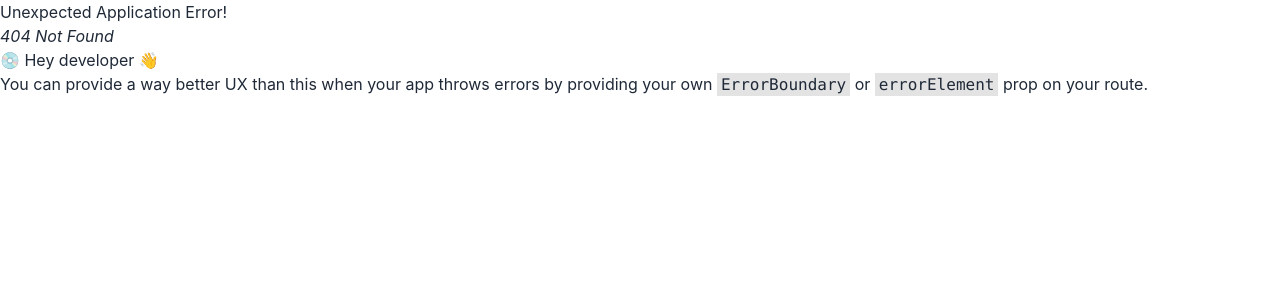
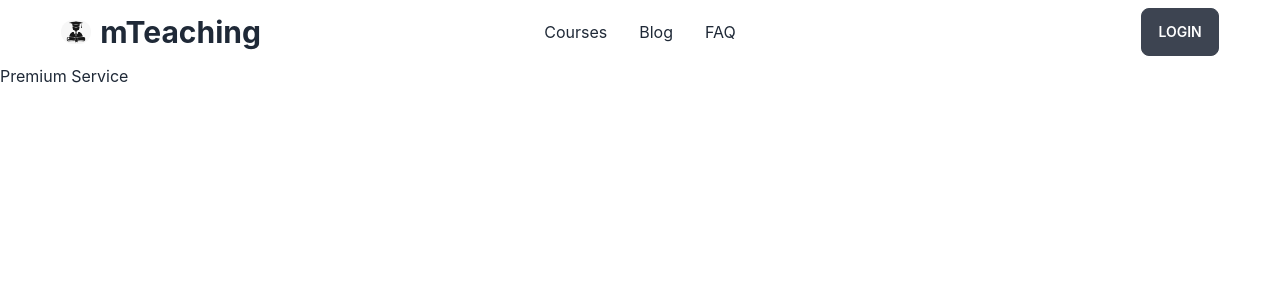
Before and after one commit to AlAminMiah4274/mTeaching-Client, a React (Create React App) app: page /premium in a window 1280 px wide. Before the commit this address had no page. Shown: the top 300 px of the page. Built offline with nearby package versions, Linux system fonts and the light colour scheme.

Commit message:
created premiumservicePage

```diff
--- a/src/components/pages/CourseDetail/CourseDetail.js
+++ b/src/components/pages/CourseDetail/CourseDetail.js
@@ -17,7 +17,7 @@ const CourseDetail = () => {
 
                     <p>{detail}</p>
                     <div className="card-actions justify-end">
-                        <button className="btn btn-primary"><Link>Get Premium Access</Link></button>
+                        <button className="btn btn-primary"><Link to='/premium'>Get Premium Access</Link></button>
                     </div>
                 </div>
             </div>
--- /dev/null
+++ b/src/components/pages/PremiumServicePage/PremiumServicePage.js
@@ -0,0 +1,11 @@
+import React from 'react';
+
+const PremiumServicePage = () => {
+    return (
+        <div>
+            <h1>Premium Service</h1>
+        </div>
+    );
+};
+
+export default PremiumServicePage;
--- a/src/routes/Router/Router.js
+++ b/src/routes/Router/Router.js
@@ -5,6 +5,7 @@ import Register from "../../components/pages/login/Register/Register";
 import Courses from "../../components/pages/Courses/Courses";
 import Home from "../../components/Home/Home";
 import CourseDetail from "../../components/pages/CourseDetail/CourseDetail";
+import PremiumServicePage from "../../components/pages/PremiumServicePage/PremiumServicePage";
 
 export const router = createBrowserRouter([
     {
@@ -32,6 +33,10 @@ export const router = createBrowserRouter([
                 path: '/courses/:id',
                 element: <CourseDetail></CourseDetail>,
                 loader: ({ params }) => fetch(`http://localhost:5000/courses/${params.id}`)
+            },
+            {
+                path: '/premium',
+                element: <PremiumServicePage></PremiumServicePage>
             }
         ]
     }
```
